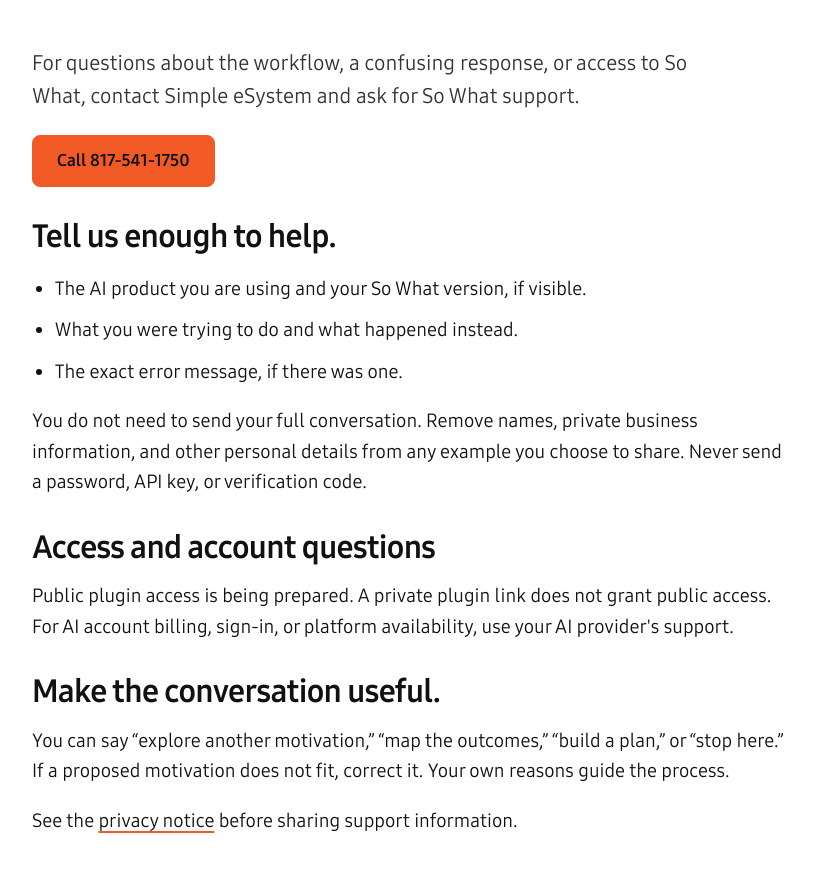
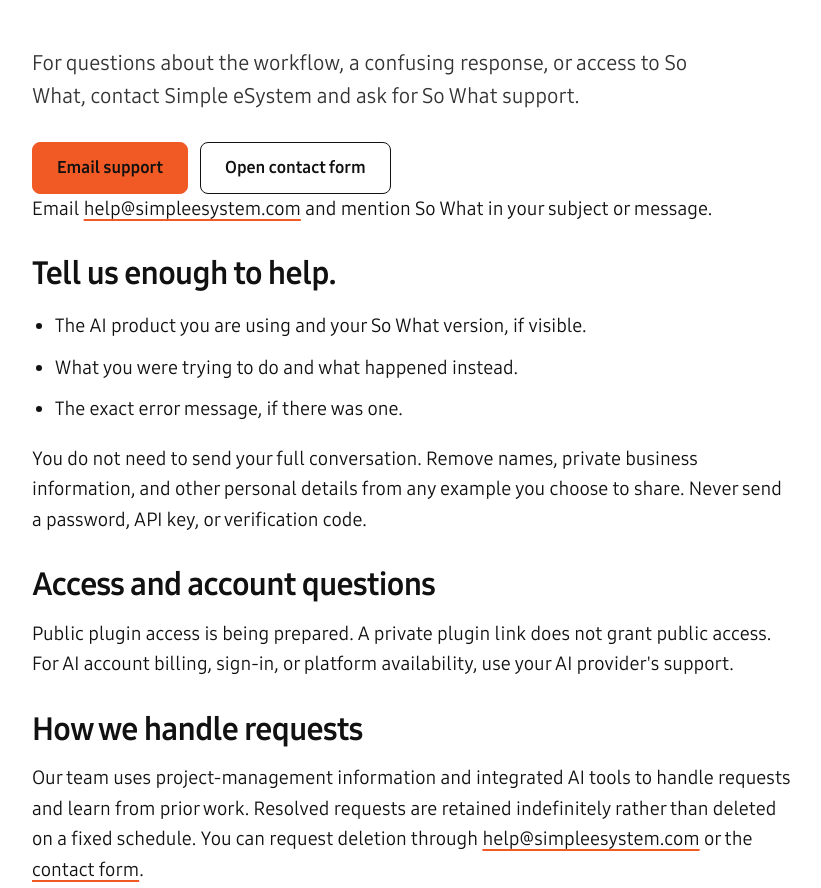
Before and after one commit to simpleesystem/simpleesystem-site, a plain HTML site: page so-what/support/index.html in a window 1280 px wide. Shown: the part 280-1168 px from the top of the page, without its empty margins (18-839 px from the left). Drawn offline with Linux system fonts and the light colour scheme.

Commit message:
Finalize So What support and privacy details

```diff
--- a/so-what/support/index.html
+++ b/so-what/support/index.html
@@ -5,21 +5,21 @@
 <meta name="viewport" content="width=device-width, initial-scale=1">
 <title>Support | So What</title>
 <meta name="description" content="Get help with So What, the purpose discovery and planning plugin by Jason Claybrook.">
-<meta name="robots" content="noindex, follow">
+<meta name="robots" content="index, follow">
 <link rel="canonical" href="https://simpleesystem.com/so-what/support/">
 <link rel="icon" href="/assets/img/favicon.svg" type="image/svg+xml">
 <link rel="stylesheet" href="/assets/css/site.css">
-<style>.sw-nav{display:flex;gap:24px;align-items:center;flex-wrap:wrap;padding:22px 0;border-bottom:1px solid var(--line)}.sw-nav a:first-child{margin-right:auto}.sw-nav img{display:block;width:112px}.sw-nav a{font-size:1rem}.sw-hero{padding:clamp(48px,8vw,96px) 0 40px}.sw-hero h1{max-width:18ch;font-size:clamp(2.5rem,5.5vw,4.5rem);line-height:1.04}.sw-content{max-width:760px;padding:0 0 64px}.sw-content h2{font-size:clamp(1.5rem,3vw,2rem);margin-top:2rem}.sw-content h3{font-size:1.25rem;margin-top:1.5rem}.sw-content li{margin-bottom:.7rem}.sw-example{border-left:4px solid var(--accent);padding:16px 24px;background:#fafafa;margin:28px 0}.sw-example p:last-child{margin-bottom:0}.sw-status{padding:16px 20px;border:1px solid var(--line-strong);border-radius:8px;max-width:760px}.sw-footer{border-top:1px solid var(--line);padding:24px 0 40px;display:flex;flex-wrap:wrap;gap:12px 24px;font-size:1rem}.sw-footer span{margin-right:auto}.sw-draft{border:2px solid #b74719;padding:16px;margin-bottom:24px}a{overflow-wrap:anywhere}</style>
+<style>.sw-nav{display:flex;gap:24px;align-items:center;flex-wrap:wrap;padding:22px 0;border-bottom:1px solid var(--line)}.sw-nav a:first-child{margin-right:auto}.sw-nav img{display:block;width:112px}.sw-nav a{font-size:1rem}.sw-hero{padding:clamp(48px,8vw,96px) 0 40px}.sw-hero h1{max-width:18ch;font-size:clamp(2.5rem,5.5vw,4.5rem);line-height:1.04}.sw-content{max-width:760px;padding:0 0 64px}.sw-content h2{font-size:clamp(1.5rem,3vw,2rem);margin-top:2rem}.sw-content h3{font-size:1.25rem;margin-top:1.5rem}.sw-content li{margin-bottom:.7rem}.sw-example{border-left:4px solid var(--accent);padding:16px 24px;background:#fafafa;margin:28px 0}.sw-example p:last-child{margin-bottom:0}.sw-status{padding:16px 20px;border:1px solid var(--line-strong);border-radius:8px;max-width:760px}.sw-footer{border-top:1px solid var(--line);padding:24px 0 40px;display:flex;flex-wrap:wrap;gap:12px 24px;font-size:1rem}.sw-footer span{margin-right:auto}a{overflow-wrap:anywhere}</style>
 </head>
 <body>
 <a class="skip" href="#main">Skip to content</a>
 <div class="container">
 <header><nav class="sw-nav" aria-label="So What"><a href="/" aria-label="Simple eSystem home"><img src="/assets/img/simple-e-logo.svg" width="112" height="37" alt="Simple eSystem"></a><a href="/so-what/">So What</a><a href="/so-what/support/">Support</a></nav></header>
 <main id="main"><div class="sw-hero"><h1>Help with So What.</h1></div><div class="sw-content"><p class="lead">For questions about the workflow, a confusing response, or access to So What, contact Simple eSystem and ask for So What support.</p>
-<p><a class="btn btn--primary" href="tel:+18175411750">Call 817-541-1750</a></p>
+<div class="btn-row"><a class="btn btn--primary" href="mailto:help@simpleesystem.com">Email support</a><a class="btn btn--secondary" href="https://simpleesystem.com/contact/">Open contact form</a></div><p>Email <a href="mailto:help@simpleesystem.com">help@simpleesystem.com</a> and mention So What in your subject or message.</p>
 <h2>Tell us enough to help.</h2><ul><li>The AI product you are using and your So What version, if visible.</li><li>What you were trying to do and what happened instead.</li><li>The exact error message, if there was one.</li></ul><p>You do not need to send your full conversation. Remove names, private business information, and other personal details from any example you choose to share. Never send a password, API key, or verification code.</p>
 <h2>Access and account questions</h2><p>Public plugin access is being prepared. A private plugin link does not grant public access. For AI account billing, sign-in, or platform availability, use your AI provider's support.</p>
-<h2>Make the conversation useful.</h2><p>You can say “explore another motivation,” “map the outcomes,” “build a plan,” or “stop here.” If a proposed motivation does not fit, correct it. Your own reasons guide the process.</p><p>See the <a href="/so-what/privacy/">privacy notice</a> before sharing support information.</p></div></main>
+<h2>How we handle requests</h2><p>Our team uses project-management information and integrated AI tools to handle requests and learn from prior work. Resolved requests are retained indefinitely rather than deleted on a fixed schedule. You can request deletion through <a href="mailto:help@simpleesystem.com">help@simpleesystem.com</a> or the <a href="https://simpleesystem.com/contact/">contact form</a>.</p><h2>Make the conversation useful.</h2><p>You can say “explore another motivation,” “map the outcomes,” “build a plan,” or “stop here.” If a proposed motivation does not fit, correct it. Your own reasons guide the process.</p><p>See the <a href="/so-what/privacy/">privacy notice</a> before sharing support information.</p></div></main>
 <footer class="sw-footer"><span>So What by Jason Claybrook</span><a href="/so-what/support/">Support</a><a href="/so-what/privacy/">Privacy</a><a href="/so-what/terms/">Terms</a><a href="/">Simple eSystem</a></footer>
 </div>
 </body>
```
